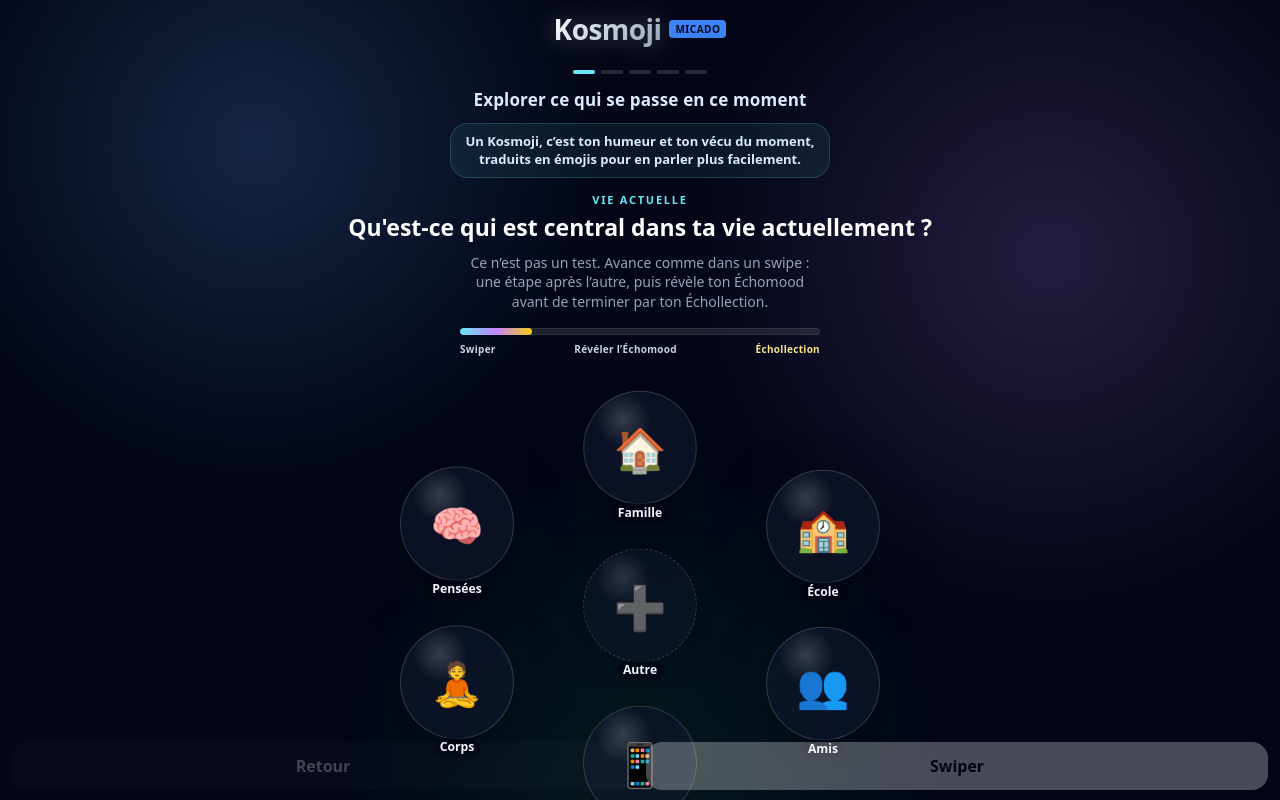
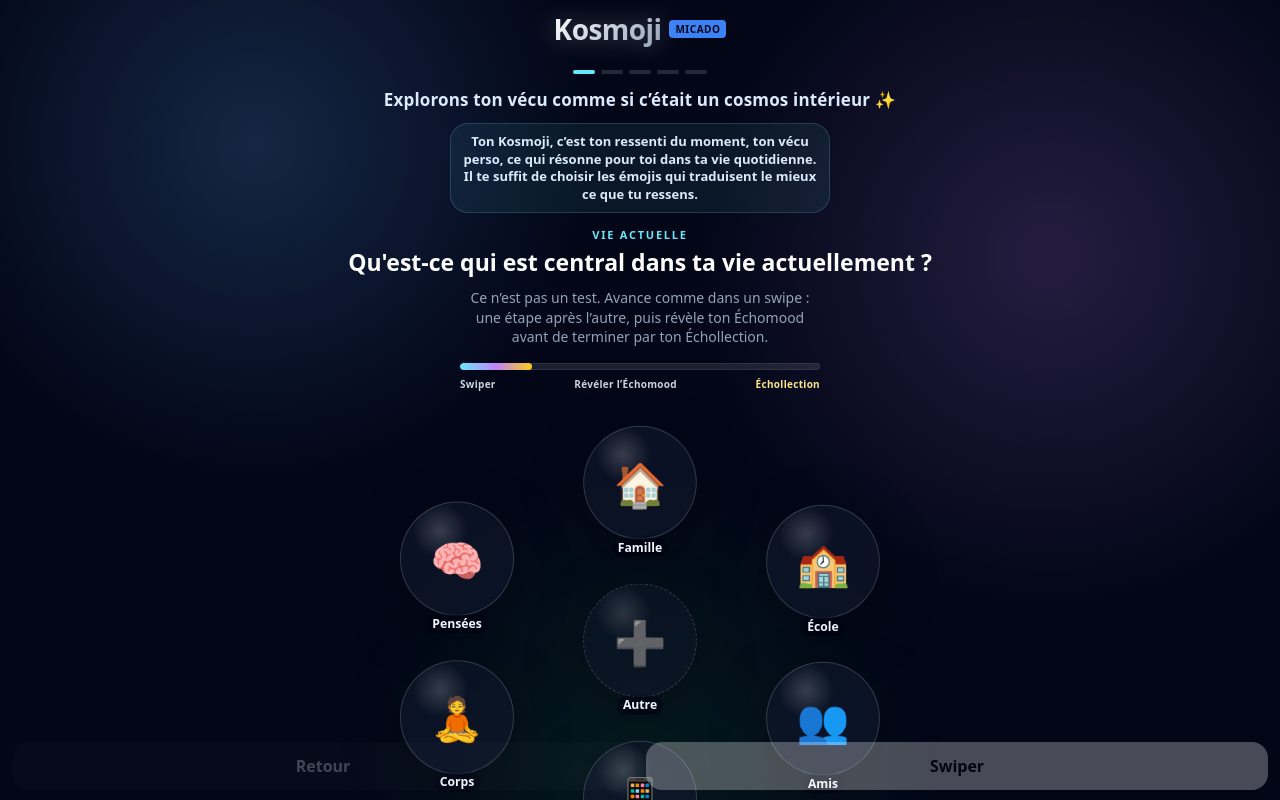
Before and after one commit to pierkiroule/echomood-micado, a React (Vite) app: page / in a window 1280 px wide. Built offline with nearby package versions, Linux system fonts and the light colour scheme.

Commit message:
Update Kosmoji intro copy

```diff
--- a/src/App.jsx
+++ b/src/App.jsx
@@ -137,9 +137,9 @@
         </div>
 
         {stepIndex === 0 && (
-          <p className="home-subtitle">Explorer ce qui se passe en ce moment</p>
+          <p className="home-subtitle">Explorons ton vécu comme si c’était un cosmos intérieur ✨️</p>
         )}
-        <p className="kosmoji-definition">Un Kosmoji, c’est ton humeur et ton vécu du moment, traduits en émojis pour en parler plus facilement.</p>
+        <p className="kosmoji-definition">Ton Kosmoji, c’est ton ressenti du moment, ton vécu perso, ce qui résonne pour toi dans ta vie quotidienne. Il te suffit de choisir les émojis qui traduisent le mieux ce que tu ressens.</p>
         <p className="kicker">{current.label}</p>
         <h1>{current.title}</h1>
         <p className="soft">Ce n’est pas un test. Avance comme dans un swipe : une étape après l’autre, puis révèle ton Échomood avant de terminer par ton Échollection.</p>
```
